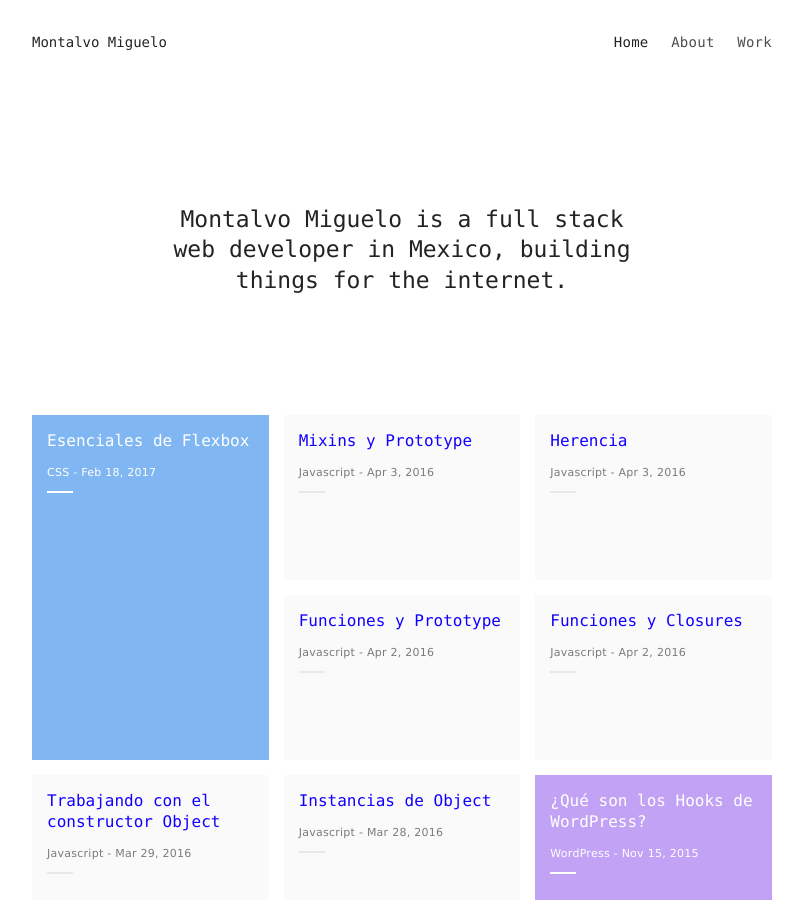
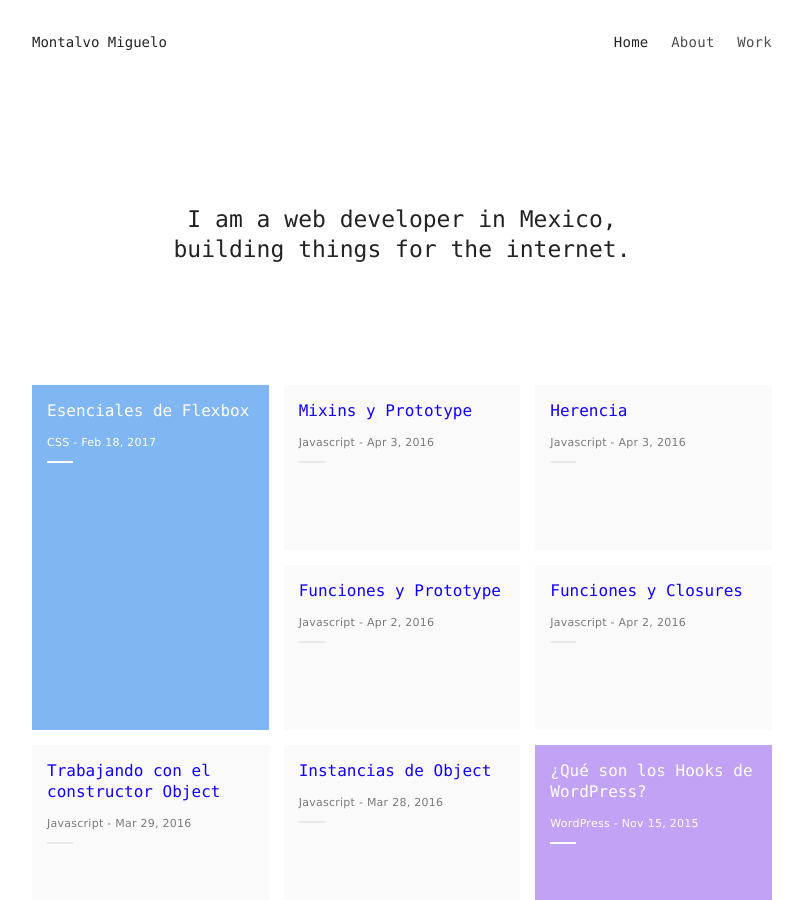
Before and after one commit to montalvomiguelo/montalvomiguelo.github.io, a Jekyll site: the page built from index.html, in a window 1280 px wide and 900 px high. Shown: the whole window, without its empty margins (238-1041 px from the left). Built offline with Jekyll 4.4.1, drawn with Linux system fonts in a browser that asks for light colours.

Commit message:
update description

```diff
--- a/_config.yml
+++ b/_config.yml
@@ -2,7 +2,7 @@
 title: Montalvo Miguelo
 email: me@montalvomiguelo.com
 tagline: Web developer and musician
-description: Montalvo Miguelo is a full stack web developer in Mexico, building things for the internet.
+description: I am a web developer in Mexico, building things for the internet.
 baseurl: "" # the subpath of your site, e.g. /blog/
 url: "https://montalvomiguelo.com" # the base hostname & protocol for your site
 twitter_username: montalvomiguelo
```
